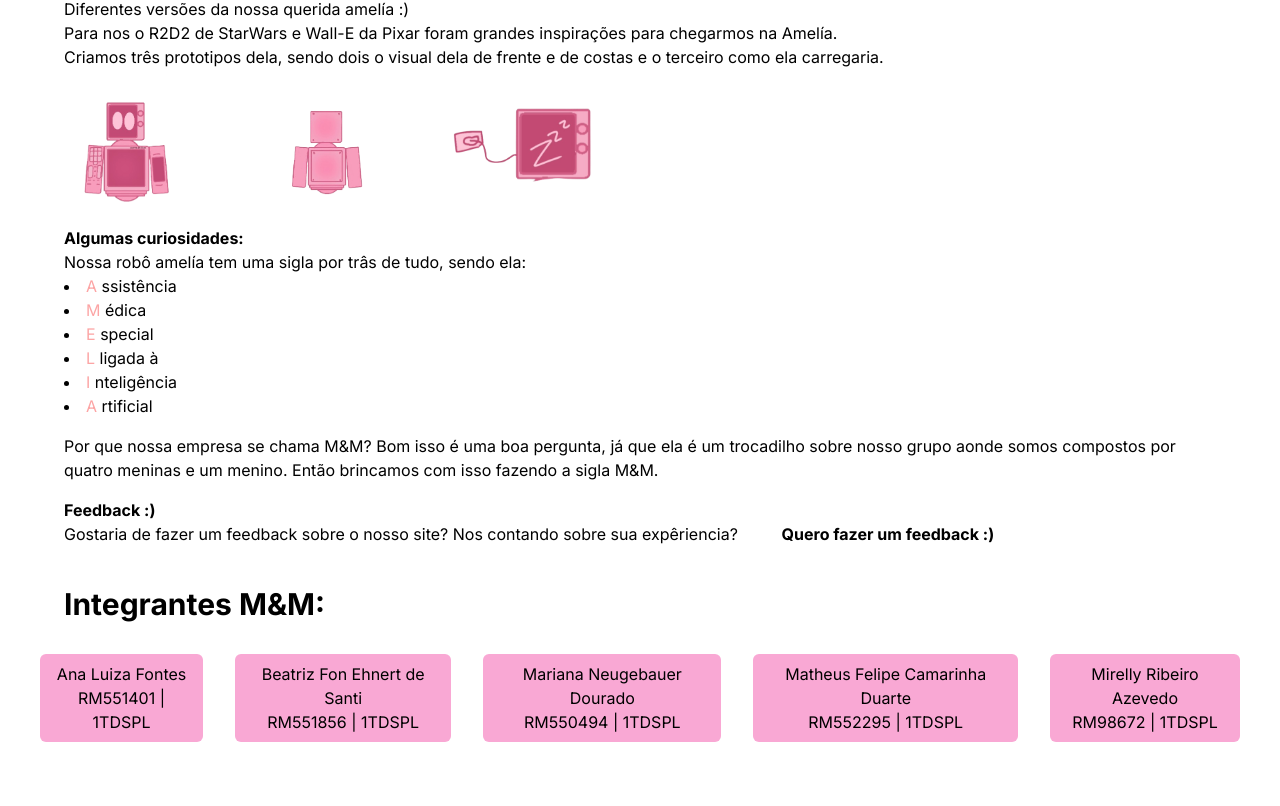
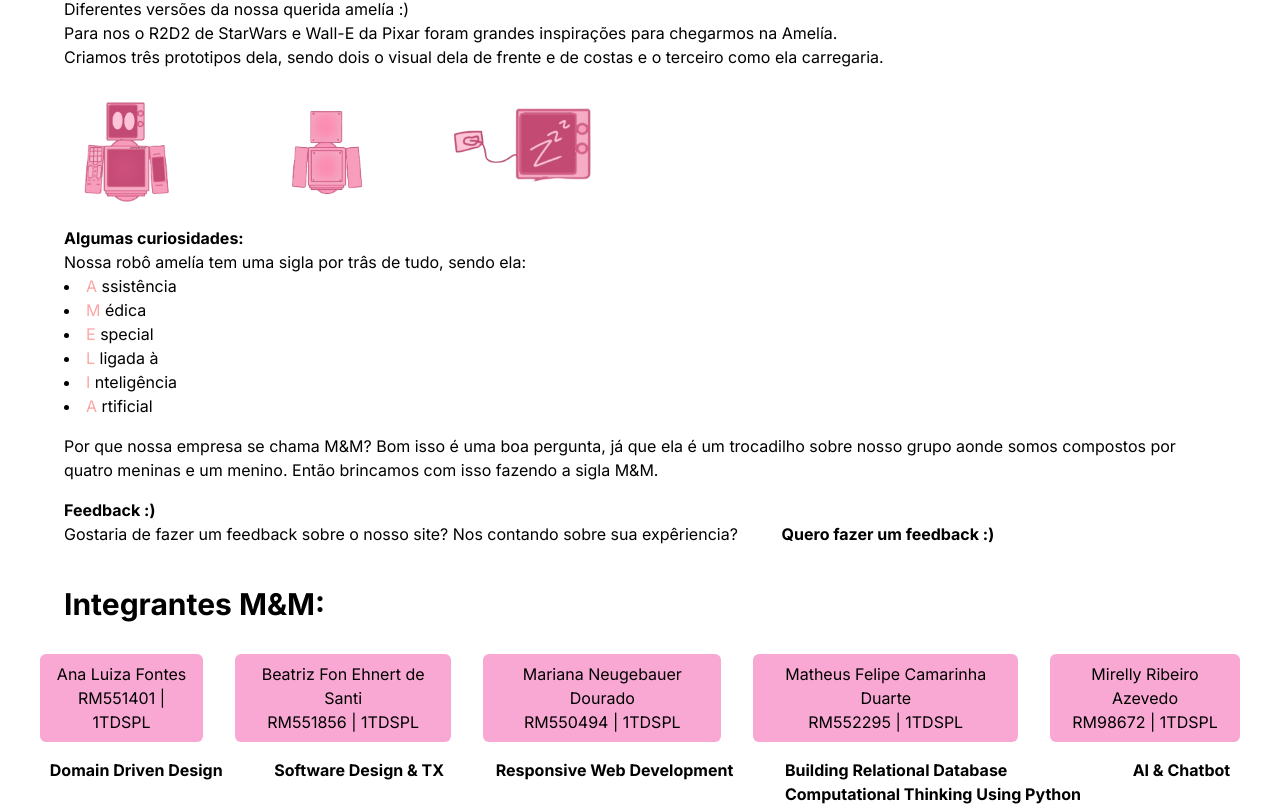
Before and after one commit to ProjetosFaculdadeFiap/GS-Amelia, a Next.js app: page /jornal in a window 1280 px wide. Shown: the part 795-1601 px from the top of the page. Built offline with nearby package versions, Linux system fonts and the light colour scheme; sample sign-in values are in the browser's storage.

Commit message:
Add matérias

```diff
--- a/src/app/jornal/page.jsx
+++ b/src/app/jornal/page.jsx
@@ -105,7 +105,13 @@ export default function Jornal() {
                             <button className='bg-pink-300 px-3 m-4 p-2 rounded-md cursor-pointer transition ease-in-out delay-150 hover:-translate-y-1 hover:scale-110 '> Mirelly Ribeiro Azevedo <br /> RM98672 | 1TDSPL </button>
                         </a>
                     </div>
-
+                    <div className="flex justify-around">
+                        <p className="text-base"> <strong> Domain Driven Design </strong> </p>
+                        <p className="text-base"> <strong> Software Design & TX </strong> </p>
+                        <p className="text-base"> <strong> Responsive Web Development </strong> </p>
+                        <p className="text-base"> <strong> Building Relational Database<br />Computational Thinking Using Python</strong> </p>
+                        <p className="text-base"> <strong> AI & Chatbot </strong> </p>
+                    </div>
 
             </div>
         </div>
```
